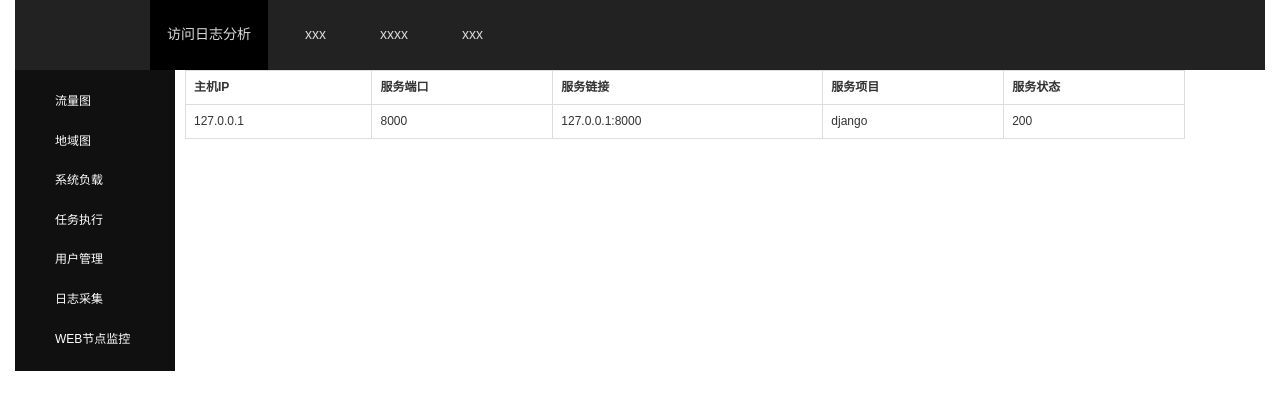
After one commit to xieyixue/plog, a Django app: page /manage/monitor_web in a window 1280 px wide. The commit adds this page. Shown: the top 410 px of the page. Run offline with Django 3.2, Linux system fonts and the light colour scheme; some libraries are stand-ins or nearby versions.

Commit message:
界面修改

```diff
--- a/templates/layout.html
+++ b/templates/layout.html
@@ -51,7 +51,7 @@
                     <li class="menu"><a href="#">任务执行</a></li>
                     <li class="menu"><a href="#">用户管理</a></li>
                     <li class="menu"><a href="#">日志采集</a></li>
-                    <li class="menu"><a href="#">用户</a></li>
+                    <li class="menu"><a href="/manage/monitor_web/">WEB节点监控</a></li>
                 </ul>
             </div>
 
--- /dev/null
+++ b/templates/monitor/monitor_web.html
@@ -0,0 +1,19 @@
+{% extends "layout.html" %}
+{% block table %}
+    <table class="table table-hover table-bordered">
+        <tr>
+            <th>主机IP</th>
+            <th>服务端口</th>
+            <th>服务链接</th>
+            <th>服务项目</th>
+            <th>服务状态</th>
+        </tr>
+        <tr>
+            <td>127.0.0.1</td>
+            <td>8000</td>
+            <td><a href="http://127.0.0.1:8000">127.0.0.1:8000</a></td>
+            <td>django</td>
+            <td>200</td>
+        </tr>
+    </table>
+{% endblock %}
--- /dev/null
+++ b/web_manage/monitor/__init__.py
@@ -0,0 +1 @@
+__author__ = 'Administrator'
--- /dev/null
+++ b/web_manage/monitor/views.py
@@ -0,0 +1,10 @@
+#coding=utf-8
+from django.shortcuts import render
+from django.shortcuts import render_to_response
+from web_models import models
+
+# Create your views here.
+
+def monitor_web(request):
+
+    return render_to_response("monitor/monitor_web.html")
--- a/web_manage/urls.py
+++ b/web_manage/urls.py
@@ -14,8 +14,9 @@ Including another URLconf
     2. Add a URL to urlpatterns:  url(r'^blog/', include(blog_urls))
 """
 from django.conf.urls import include, url
-from django.contrib import admin
+
 from web_manage import views
+from web_manage.monitor import views as monitor
 
 urlpatterns = [
 
@@ -24,5 +25,5 @@ urlpatterns = [
     url(r'^get_urlcount/(.+)/$',views.get_urlcount),
     url(r'^get_ipcount/(.+)/$',views.get_ipcount),
     url(r'^base/',views.base),
-
+    url(r'^monitor_web',monitor.monitor_web)
 ]
```
Also changed, not shown: web_models/models.py (+9 -0 lines), web_manage/migrations/__init__.py (deleted).
